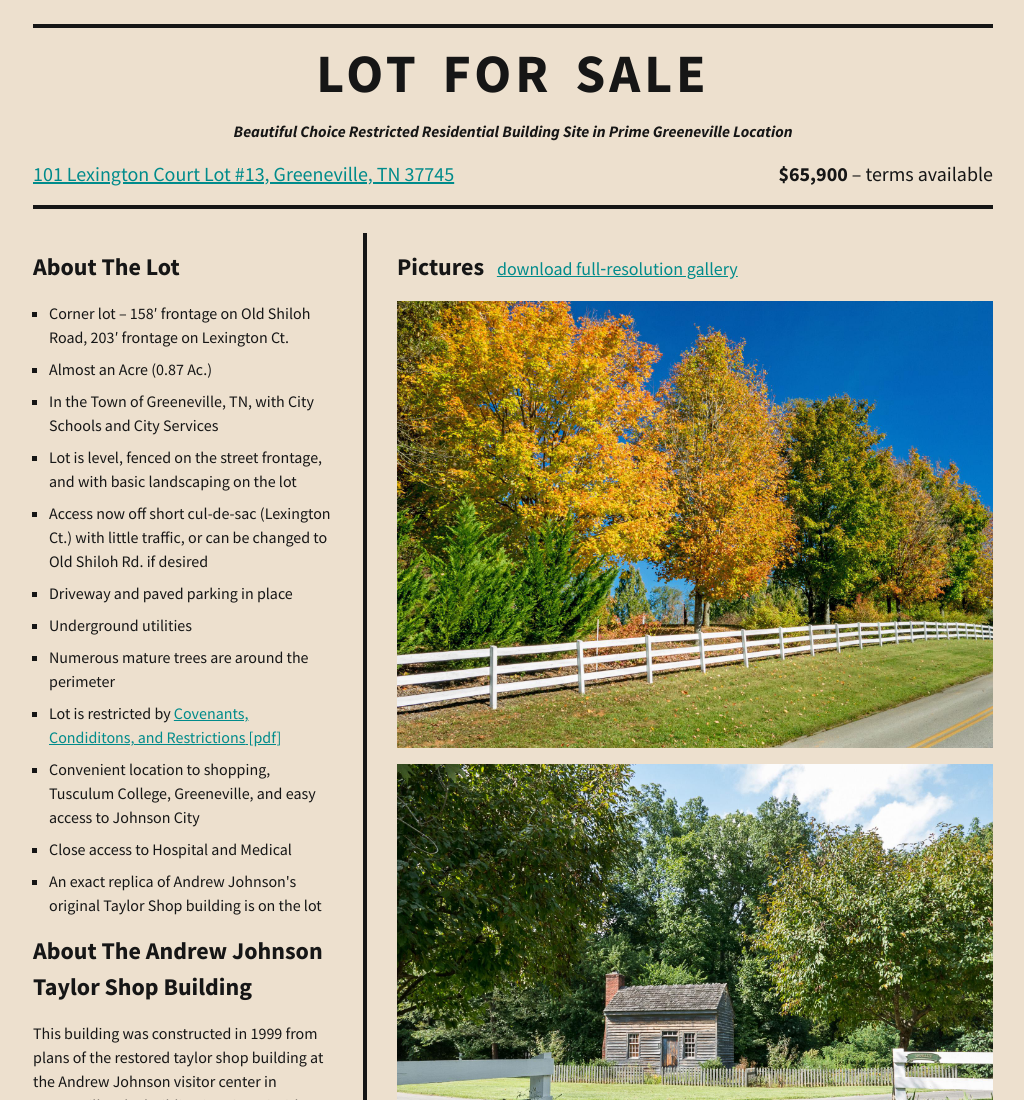
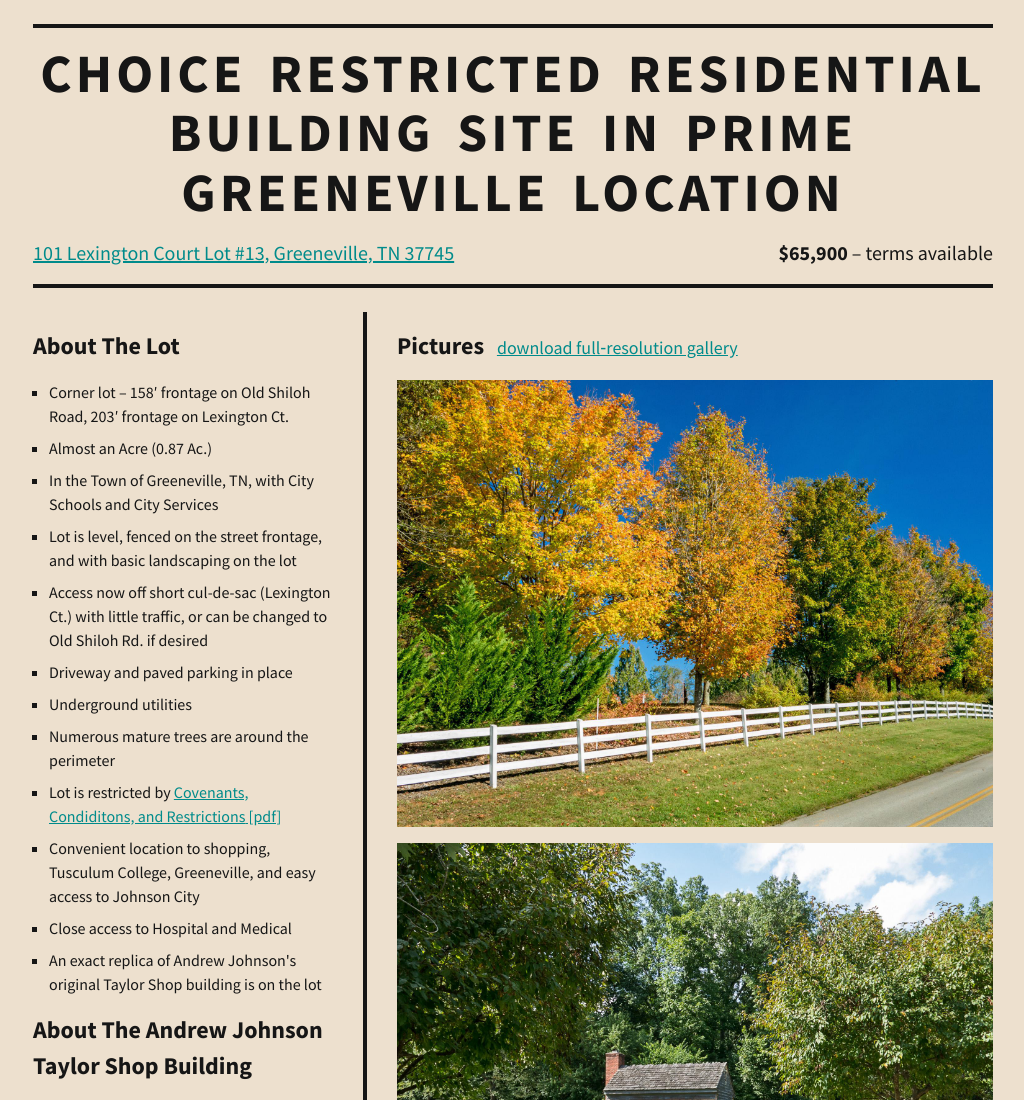
Before and after one commit to orangedaisy/shiloh-lot, a plain HTML site: page index.html in a window 1280 px wide. Shown: the top 1100 px of the page, without its empty margins (127-1151 px from the left). Drawn offline with Linux system fonts and the light colour scheme.

Commit message:
Change the headline for real

```diff
--- a/index.html
+++ b/index.html
@@ -14,8 +14,7 @@
   <body>
 
     <header>
-      <h1>lot for sale</h1>
-      <h4>Beautiful Choice Restricted Residential Building Site in Prime Greeneville Location</h4>
+      <h1>Choice Restricted Residential Building Site in Prime Greeneville Location</h1>
       <p><a href="//goo.gl/maps/ImGFH">101 Lexington Court Lot #13, Greeneville, TN 37745</a></p>
       <p><strong>$65,900</strong> &ndash; terms available</p>
     </header>
```
